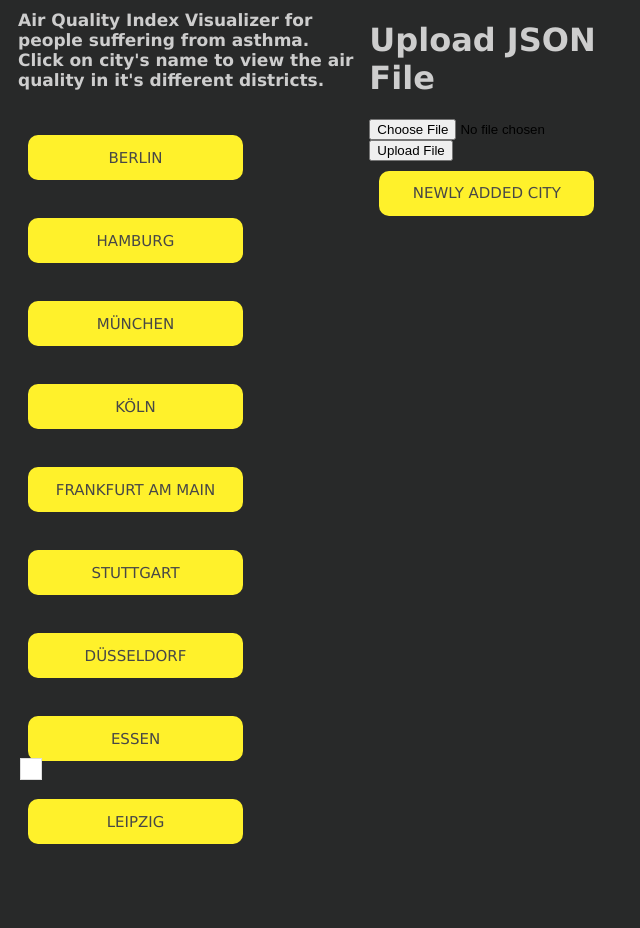
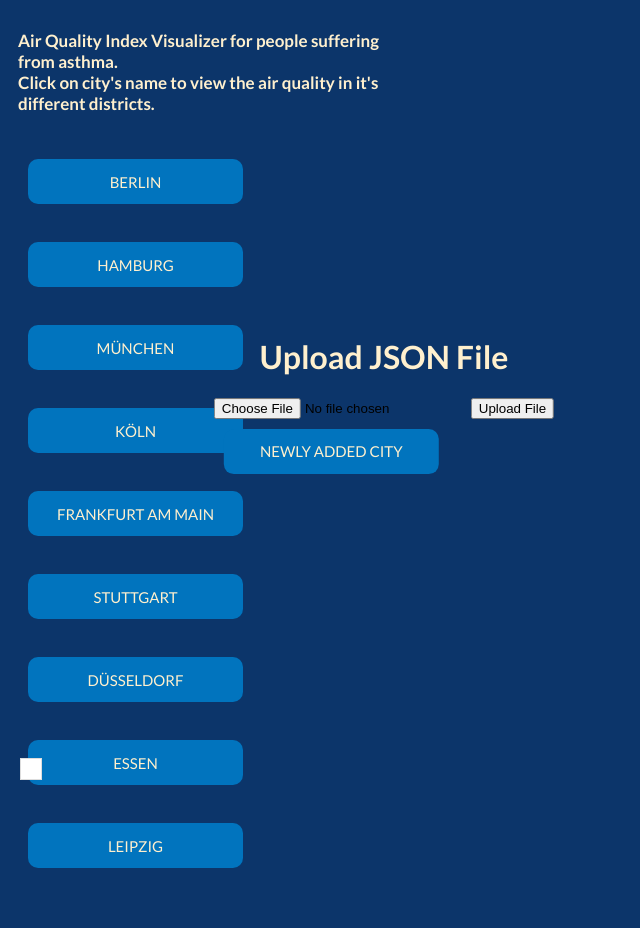
Before and after one commit to thisispaniz/Air-Pollution-Visualization, a FastAPI app: page / in a window 1280 px wide. Shown: the whole page, without its empty margins (0-640 px from the left). Before the commit the page ends 844 px from the top, so only its background shows below. Run offline with FastAPI, Linux system fonts and the light colour scheme.

Commit message:
a little bit of styling

```diff
--- a/app/main.py
+++ b/app/main.py
@@ -31,6 +31,13 @@ async def create_upload_file(file: UploadFile = File(...)):
     os.makedirs(upload_dir, exist_ok=True)
     file_path = os.path.join(upload_dir, new_filename)
 
+    upload_dir = "uploads"
+    os.makedirs(upload_dir, exist_ok=True)
+    file_path = os.path.join(upload_dir, new_filename)
+
+    if os.path.exists(file_path):
+        raise HTTPException(status_code=400, detail="This file has already been uploaded!")
+
     with open(file_path, "wb") as f:
         f.write(file.file.read())
 
--- a/app/static/script.js
+++ b/app/static/script.js
@@ -74,12 +74,12 @@ projection[0] = d3.geoMercator()
 projection[1] = d3.geoMercator()
     .center([9.99, 53.55])
     .scale(75000)
-    .translate([width / 3, height/1.75 ]);
+    .translate([(width / 3) + 80, height/1.75 ]);
 
 projection[2] = d3.geoMercator()
     .center([11.18, 48.77])
     .scale(11000)
-    .translate([width / 2.5, height / 2]);
+    .translate([width / 2.5 - 30, height / 2]);
 
 projection[3] = d3.geoMercator()
     .center([6.99, 50.55])
--- a/app/static/styles.css
+++ b/app/static/styles.css
@@ -1,16 +1,26 @@
+@import url('https://fonts.googleapis.com/css2?family=Lato:ital,wght@0,100;0,300;0,400;0,700;0,900;1,100;1,300;1,400;1,700;1,900&display=swap');
+
 body {
-    background-color: #282929;
+    background-color: #0C356A;
     display: flex;
     justify-content: center;
+    margin-top: 20px;
+}
+
+p {
+    font-family: "Lato", sans-serif;
+    color: #FFF0CE;
+    font-size: 17px;
+    font-weight:bold;
     margin-top: 0;
 }
 
-p {
-    font-family: Verdana, Geneva, Tahoma, sans-serif;
-    color: #cdcdcd;
-    font-size: 17px;
-    font-weight:bold;
-    margin-top: 0;
+.second_container {
+    text-align: center;
+    position: absolute;
+    top: 50%;
+    left: 30%;
+    transform: translate(-50%, -50%);
 }
 
 .tooltip {
@@ -18,7 +28,7 @@ p {
     text-align: center;
     padding: 13px;
     font-size: 17px;
-    font-family: Verdana, Geneva, Tahoma, sans-serif;
+    font-family: "Lato", sans-serif;
     background: rgba(255, 255, 255, 0.5);
     border: 1px solid #ddd;
     border-radius: 5px;
@@ -35,7 +45,7 @@ p {
     position: absolute;
     bottom: 20px;
     left: 20px;
-    font-family: Verdana, Geneva, Tahoma, sans-serif;
+    font-family: "Lato", sans-serif;
 }
 
 .cities {
@@ -48,27 +58,30 @@ p {
 
 .city-link {
     height: 45px;
-    background-color: rgb(255, 241, 43);
+    background-color: #0174BE;
     width: 215px;
     margin: 10px;
     font-size: 15px;
     display: flex;
     justify-content: center;
-    font-family: Verdana, Geneva, Tahoma, sans-serif;
+    font-family: "Lato", sans-serif;
     align-items: center;
     border-radius: 10px;
-    color: #474747;
+    color: #FFF0CE;
     text-decoration: none;
+    font-weight: 500;
 }
 
 .city-link.active {
-    background-color: #bdbc97;
+    background-color: #FFC436;
+    color: #0C356A;
+    font-weight: 1000;
 }
 .container {
     display: flex;
 }
 
 h1 {
-    color: #cdcdcd;
-    font-family: Verdana, Geneva, Tahoma, sans-serif;
+    color: #FFF0CE;
+    font-family: "Lato", sans-serif;
 }
--- a/app/templates/index.html
+++ b/app/templates/index.html
@@ -25,7 +25,7 @@
 </div>
 
 
-    <div>
+    <div class="second_container">
     <h1>Upload JSON File</h1>
     <form action="/uploadfile/" method="post" enctype="multipart/form-data">
         <input type="file" name="file" accept=".json" required>
```
